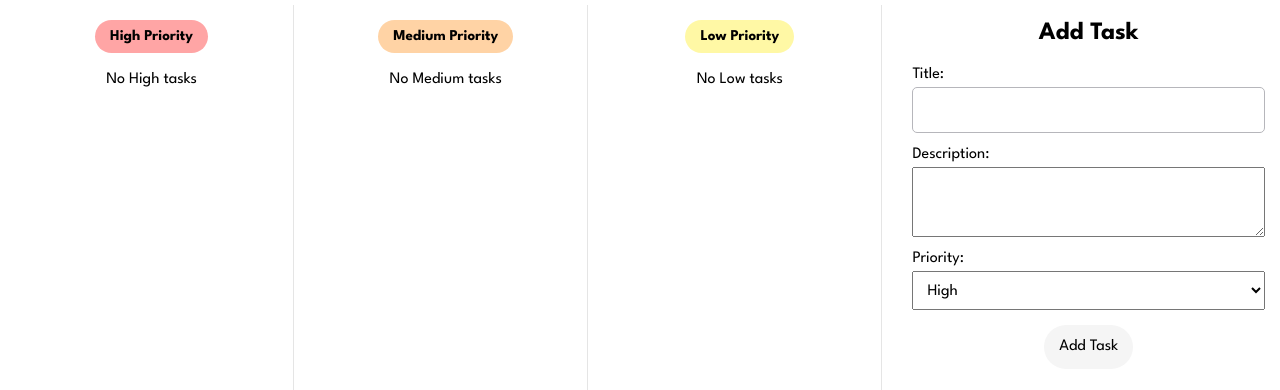
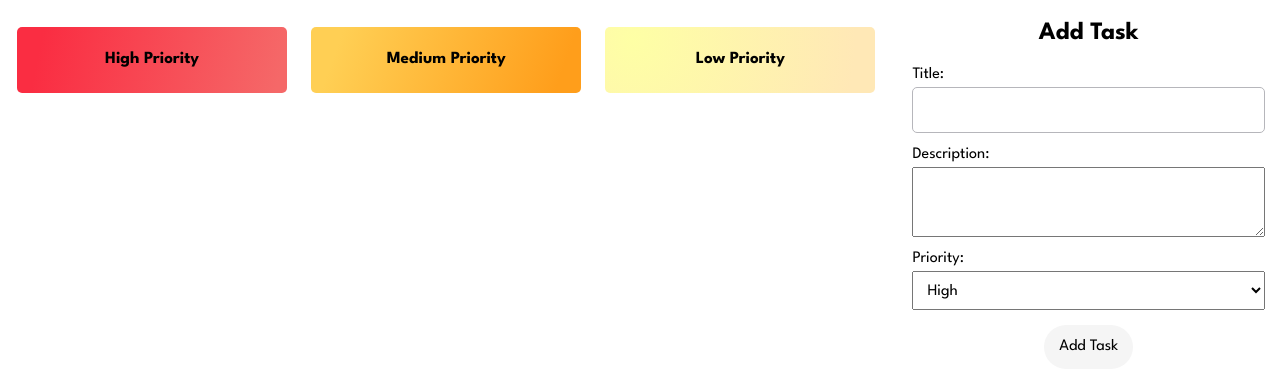
Before and after one commit to cnestordev/taks-manager, a React (Vite) app: page / in a window 1280 px wide. Shown: the top 390 px of the page. Built offline with nearby package versions, Linux system fonts and the light colour scheme.

Commit message:
fix visual bug with cards shifting

```diff
--- a/package.json
+++ b/package.json
@@ -10,7 +10,9 @@
     "preview": "vite preview"
   },
   "dependencies": {
+    "@hello-pangea/dnd": "^17.0.0",
     "react": "^18.3.1",
+    "react-beautiful-dnd": "^13.1.1",
     "react-dom": "^18.3.1",
     "react-icons": "^5.3.0"
   },
--- a/src/App.jsx
+++ b/src/App.jsx
@@ -1,5 +1,6 @@
-import { useEffect, useState } from "react";
+import React, { useEffect, useRef, useState } from "react";
 import "./App.css";
+import { DragDropContext } from "@hello-pangea/dnd";
 import PriorityColumn from "./components/PriorityColumn";
 import FormContainer from "./components/FormContainer";
 
@@ -31,12 +32,60 @@ const App = () => {
     setTasks(newTasks);
   };
 
-  const highPriorityTasks = tasks.filter((task) => task.priority === "High");
-  const mediumPriorityTasks = tasks.filter((task) => task.priority === "Medium");
-  const lowPriorityTasks = tasks.filter((task) => task.priority === "Low");
+  const handleDragEnd = (result) => {
+    const { destination, source, draggableId } = result;
+
+    // If card was not moved, do nothing
+    if (!destination) return;
+
+    if (
+      destination.droppableId === source.droppableId &&
+      destination.index === source.index
+    ) {
+      return;
+    }
+
+    console.log(
+      `Item ${draggableId} was moved from position ${source.index} in ${source.droppableId} to position ${destination.index} in ${destination.droppableId}`
+    );
+
+    const updatedTasks = Array.from(tasks);
+
+    // Find the index of the task that was dragged
+    const sourceIndex = updatedTasks.findIndex(
+      (task) => task.id === draggableId
+    );
+    const movedTask = {
+      ...updatedTasks[sourceIndex],
+      priority: destination.droppableId,
+    };
+
+    // Remove the task from its original position
+    updatedTasks.splice(sourceIndex, 1);
+
+    // Calculate the new index based on the "Low" priority group size
+    const destinationPriorityTasks = updatedTasks.filter(
+      (task) => task.priority === destination.droppableId
+    );
+    const destinationIndex =
+      destinationPriorityTasks.length >= destination.index
+        ? destination.index
+        : destinationPriorityTasks.length;
+
+    // Insert the task at its new position in the destination column
+    updatedTasks.splice(
+      destinationIndex +
+        updatedTasks.findIndex(
+          (task) => task.priority === destination.droppableId
+        ),
+      0,
+      movedTask
+    );
+
+    setTasks(updatedTasks);
+  };
 
   useEffect(() => {
-    console.log("%c change detected", "color: red");
     localStorage.setItem("tasks", JSON.stringify(tasks));
     setTitle("");
     setDescription("");
@@ -45,24 +94,25 @@ const App = () => {
 
   return (
     <div className="container">
+      <DragDropContext onDragEnd={handleDragEnd}>
         <div className="columns-container">
           <PriorityColumn
-          color="#ffa5a5"
             deleteTask={deleteTask}
             priority="High"
-          tasks={highPriorityTasks}
+            tasks={tasks.filter((task) => task.priority === "High")}
+            id="High"
           />
           <PriorityColumn
-          color="#ffd3a5"
             deleteTask={deleteTask}
             priority="Medium"
-          tasks={mediumPriorityTasks}
+            tasks={tasks.filter((task) => task.priority === "Medium")}
+            id="Medium"
           />
           <PriorityColumn
-          color="#fff8a5"
             deleteTask={deleteTask}
             priority="Low"
-          tasks={lowPriorityTasks}
+            tasks={tasks.filter((task) => task.priority === "Low")}
+            id="Low"
           />
         </div>
         <FormContainer
@@ -75,6 +125,7 @@ const App = () => {
           setPriority={setPriority}
           addTask={addTask}
         />
+      </DragDropContext>
     </div>
   );
 };
--- a/src/components/FormContainer.css
+++ b/src/components/FormContainer.css
@@ -46,5 +46,5 @@ input[type="text"] {
 
 .error-text {
     color: #eb4242;
-    font-size: 18px;
+    font-size: 305px;
 }
--- a/src/components/PriorityColumn.css
+++ b/src/components/PriorityColumn.css
@@ -1,14 +1,29 @@
 .column {
-    padding: 15px;
+    background-color: #fff;
     flex-basis: 33%;
-    background-color: #fff;
-    border-right: 1px solid #e5e5e5;
+    padding: 7px;
 }
 
 .header {
     display: flex;
     justify-content: center;
     margin-bottom: 15px;
+    padding: 15px;
+    border-radius: 5px;
+    margin: 15px auto;
+    box-sizing: border-box;
+}
+
+.header-high {
+    background: linear-gradient(102.2deg, rgb(250, 45, 66) 9.6%, rgb(245, 104, 104) 96.1%);
+}
+
+.header-medium {
+    background: linear-gradient(109.6deg, rgb(255, 207, 84) 11.2%, rgb(255, 158, 27) 91.1%);
+}
+
+.header-low {
+    background: radial-gradient(circle at 10% 20%, rgb(254, 255, 165) 0%, rgb(255, 232, 182) 90%);
 }
 
 .title {
@@ -21,7 +36,7 @@
 
 h1 {
     text-align: center;
-    font-size: 15px;
+    font-size: 17px;
     font-weight: bold;
     margin-bottom: 10px;
 }
--- a/src/components/PriorityColumn.jsx
+++ b/src/components/PriorityColumn.jsx
@@ -1,23 +1,35 @@
 import "./PriorityColumn.css";
 import TaskCard from "./TaskCard";
+import { Droppable } from "@hello-pangea/dnd";
 
-const PriorityColumn = ({ priority, tasks, deleteTask, color }) => (
-  <div className="column">
-    <div className="header">
-      <h1 style={{ backgroundColor: color }} className="title">
+const PriorityColumn = ({ priority, tasks, deleteTask, color, id }) => (
+  <Droppable droppableId={id}>
+    {(provided) => (
+      <div
+        className="column"
+        ref={provided.innerRef}
+        {...provided.droppableProps}
+      >
+        <div className={`header header-${priority.toLowerCase()}`}>
+          <h1 className="title">
             {priority} Priority
           </h1>
         </div>
         <div>
-      {tasks && tasks.length === 0 ? (
-        <p>No {priority} tasks</p>
-      ) : (
-        tasks.map((task) => (
-          <TaskCard deleteTask={deleteTask} key={task.title} task={task} />
-        ))
-      )}
+          {tasks &&
+            tasks.map((task, index) => (
+              <TaskCard
+                deleteTask={deleteTask}
+                key={task.id}
+                task={task}
+                index={index}
+              />
+            ))}
+          {provided.placeholder}
         </div>
       </div>
+    )}
+  </Droppable>
 );
 
 export default PriorityColumn;
--- a/src/components/TaskCard.css
+++ b/src/components/TaskCard.css
@@ -8,7 +8,6 @@
     gap: 2px;
     color: #3c4043;
     cursor: pointer;
-    transition: 100ms;
 }
 
 .task-card:active {
@@ -18,12 +17,12 @@
 
 h3 {
     text-align: center;
-    font-size: 25px;
+    font-size: 18px;
     font-weight: bold;
 }
 
 p {
-    font-size: 16px;
+    font-size: 15px;
     margin-bottom: 10px;
     line-height: 1.5;
     text-align: center;
--- a/src/components/TaskCard.jsx
+++ b/src/components/TaskCard.jsx
@@ -1,14 +1,24 @@
 import "./TaskCard.css";
 import { FaTrash } from "react-icons/fa";
+import { Draggable } from "@hello-pangea/dnd";
 
-const TaskCard = ({ task, deleteTask }) => (
-  <div className="task-card">
+const TaskCard = ({ task, deleteTask, index }) => (
+  <Draggable key={task.id} draggableId={task.id} index={index}>
+    {(provided) => (
+      <div
+        className="task-card"
+        ref={provided.innerRef}
+        {...provided.draggableProps}
+        {...provided.dragHandleProps}
+      >
         <h3>{task.title}</h3>
         <p>{task.description}</p>
         <button onClick={() => deleteTask(task)} className="trash-icon">
           <FaTrash />
         </button>
       </div>
+    )}
+  </Draggable>
 );
 
 export default TaskCard;
```
Also changed, not shown: 1 other file (tests, documents, lock files or other folders). Lines whose indentation alone changed are shown as unchanged.
